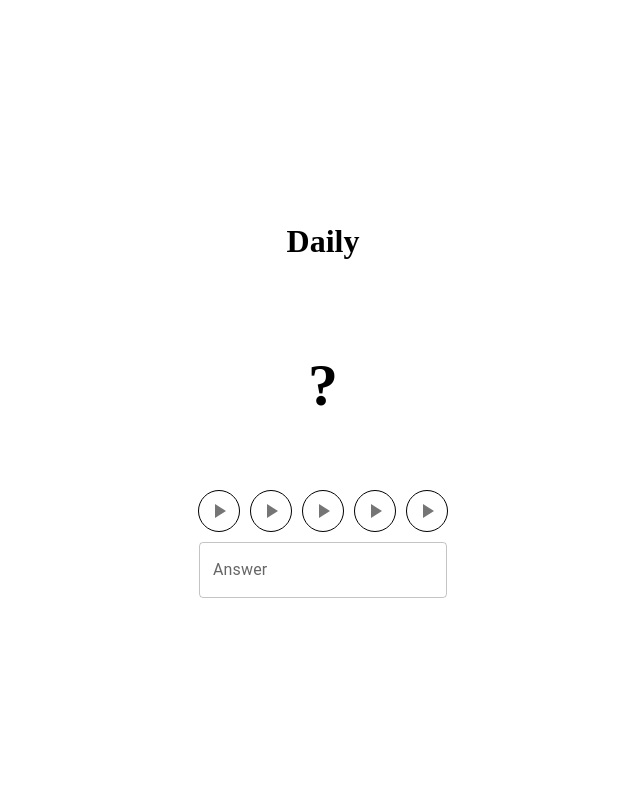
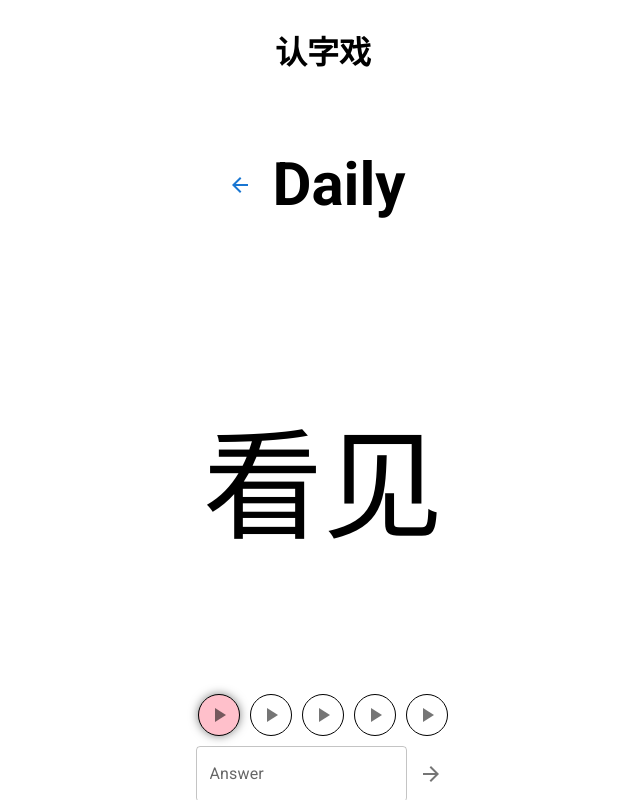
Before and after one commit to 8888q/hancheck, a React (Vite) app: page /hancheck/daily in a window 1280 px wide. Shown: the whole page, without its empty margins (317-957 px from the left). Built offline with nearby package versions, Linux system fonts and the light colour scheme.

Commit message:
General updates, prettification

```diff
--- a/index.html
+++ b/index.html
@@ -1,13 +1,28 @@
 <!doctype html>
 <html lang="en">
-  <head>
+
+<head>
     <meta charset="UTF-8" />
     <!-- <link rel="icon" type="image/svg+xml" href="/vite.svg" /> -->
     <meta name="viewport" content="width=device-width, initial-scale=1.0" />
+    <link rel="preconnect" href="https://fonts.googleapis.com">
+    <link rel="preconnect" href="https://fonts.gstatic.com" crossorigin>
+    <link href="https://fonts.googleapis.com/css2?family=Roboto:ital,wght@0,100..900;1,100..900&display=swap"
+        rel="stylesheet">
+    <link rel="preconnect" href="https://fonts.googleapis.com">
+    <link rel="preconnect" href="https://fonts.gstatic.com" crossorigin>
+    <link
+        href="https://fonts.googleapis.com/css2?family=Roboto:ital,wght@0,100..900;1,100..900&family=Rubik:ital,wght@0,300..900;1,300..900&display=swap"
+        rel="stylesheet">
+    <link rel="preconnect" href="https://fonts.googleapis.com">
+    <link rel="preconnect" href="https://fonts.gstatic.com" crossorigin>
+    <link href="https://fonts.googleapis.com/css2?family=Noto+Serif+SC:wght@200..900&display=swap" rel="stylesheet">
     <title>hancheck</title>
-  </head>
-  <body style="margin: 0; padding: 0;">
+</head>
+
+<body style="margin: 0; padding: 0;">
     <div id="root"></div>
     <script type="module" src="/src/main.tsx"></script>
-  </body>
+</body>
+
 </html>
--- a/package.json
+++ b/package.json
@@ -5,7 +5,7 @@
   "type": "module",
   "scripts": {
     "dev": "vite",
-    "build": "tsc -b && vite build",
+    "build": "tsc -b && vite build && shx cp dist/index.html dist/404.html",
     "lint": "eslint .",
     "preview": "vite preview"
   },
@@ -30,6 +30,7 @@
     "eslint-plugin-react-hooks": "^7.0.1",
     "eslint-plugin-react-refresh": "^0.4.24",
     "globals": "^16.5.0",
+    "shx": "^0.4.0",
     "typescript": "~5.9.3",
     "typescript-eslint": "^8.46.4",
     "vite": "^7.2.4"
--- a/src/App.tsx
+++ b/src/App.tsx
@@ -2,6 +2,8 @@
 import { BrowserRouter, Route, Routes } from 'react-router'
 import { Homepage } from './components/Homepage'
 import { Daily } from './components/Daily'
+import { Page } from './components/Page'
+import { Practice } from './components/Practice'
 
 function App() {
 //   const [count, setCount] = useState(0)
@@ -9,8 +11,11 @@ function App() {
   return (
     <BrowserRouter basename="/hancheck">
       <Routes>
-        <Route index element={<Homepage />} />
-        <Route path="/daily" element={<Daily />} />
+        <Route path="/" element={<Page />}>
+          <Route index element={<Homepage />} />
+          <Route path="/daily" element={<Daily />} />
+          <Route path="/practice/:difficulty" element={<Practice />} />
+        </Route>
       </Routes>
     </BrowserRouter>
   )
--- a/src/components/Daily.tsx
+++ b/src/components/Daily.tsx
@@ -1,12 +1,13 @@
 /** @jsxImportSource @emotion/react */
-import { useMemo, useRef, useState } from "react";
+import { useEffect, useMemo, useRef, useState, type InputEventHandler } from "react";
 import type { HSKWord } from "../lib/interfaces";
 import hsk_dict from "../lib/data.json";
 import seedrandom from "seedrandom";
 import { Difficulty } from "../lib/enums";
 import { Button, IconButton, TextField } from "@mui/material";
-import { PlayArrow } from "@mui/icons-material";
+import { ArrowForward, ArrowRight, PlayArrow } from "@mui/icons-material";
 import { DailyResults } from "./DailyResults";
+import { useHeaderData } from "./Page";
 
 function getSeed(): number {
     const now_num = (new Date()).getTime();
@@ -66,15 +67,32 @@ export function Daily() {
     const [difficulty, setDifficulty] = useState(Difficulty.Easy);
     const [state, setState] = useState(DailyState.Playing);
     const [currentWords, setCurrentWords] = useState<HSKWord[]>(easyWords);
-    const [selectedWord, setSelectedWord] = useState<HSKWord | null>(null);
+    const [selectedWord, setSelectedWord] = useState<HSKWord | null>(easyWords[0]);
     const [answerField, setAnswerField] = useState<string>("");
     const [roundAnswers, setRoundAnswers] = useState<(boolean | null)[]>([null, null, null, null, null]);
     const [allAnswers, setAllAnswers] = useState<string[][]>([["", "", "", "", ""], ["", "", "", "", ""], ["", "", "", "", ""]]);
     const answerFieldRef = useRef<HTMLInputElement>(null);
 
+    const { title, setTitle } = useHeaderData();
+    useEffect(() => {
+        if (state === DailyState.Playing) {
+            setTitle("Daily");
+        } else {
+            setTitle("Results");
+        }
+    }, [title,state]);
+
     const continueable = useMemo(() => {
         return roundAnswers.every(answer => answer !== null);
     }, [roundAnswers]);
+
+    function selectNextWord(prevIndex: number): number {
+        let nextWordIndex = prevIndex + 1;
+        while (nextWordIndex != prevIndex && roundAnswers[nextWordIndex] !== null) {
+            nextWordIndex = (nextWordIndex + 1) % 5;
+        }
+        return nextWordIndex;
+    }
 
     function handleAnswer(difficulty: Difficulty, index: number, answer: string) {
         if (!selectedWord) return;
@@ -84,31 +102,39 @@ export function Daily() {
         newAllAnswers[difficulty][index] = answer;
         setRoundAnswers(newRoundAnswers);
         setAllAnswers(newAllAnswers);
+        if(!newRoundAnswers.every(answer => answer !== null)) {
+            setSelectedWord(currentWords[selectNextWord(index)]);
+        } else {
             setSelectedWord(null);
+        }
         setAnswerField("");
     }
 
     function handleContinue() {
-        setSelectedWord(null);
         setAnswerField("");
         setRoundAnswers([null, null, null, null, null]);
         switch (difficulty) {
             case Difficulty.Easy:
                 setCurrentWords(mediumWords);
                 setDifficulty(Difficulty.Medium);
+                setSelectedWord(mediumWords[0]);
                 break;
             case Difficulty.Medium:
                 setCurrentWords(hardWords);
                 setDifficulty(Difficulty.Hard);
+                setSelectedWord(hardWords[0]);
                 break;
             case Difficulty.Hard:
                 setState(DailyState.Results);
                 break;
         }
+        setTimeout(() => {
+            answerFieldRef.current?.focus();
+        }, 100);
     }
 
     if (state === DailyState.Results) {
-        return <DailyResults allAnswers={allAnswers} easyWords={easyWords} mediumWords={mediumWords} hardWords={hardWords} />
+        return <DailyResults allAnswers={allAnswers} easyWords={easyWords} mediumWords={mediumWords} hardWords={hardWords} seed={seed} />
     }
 
     return (
@@ -116,16 +142,15 @@ export function Daily() {
             display: "flex",
             flexDirection: "column",
             alignItems: "center",
-            justifyContent: "center",
+            // justifyContent: "center",
             height: "100vh",
             width: "100vw",
             gap: "10px",
         }}>
-            <h1>Daily</h1>
             <p
+                className="han-display"
                 css={{
-                    fontSize: "60px",
-                    fontWeight: "bold",
+                    fontSize: "120px",
                 }}
             >
                 {selectedWord?.simplified ?? "?"}
@@ -137,18 +162,28 @@ export function Daily() {
             }}>
                 {
                     currentWords.map((word, index) => {
+                        let backgroundColor = "none";
+                        if (roundAnswers[index] === true) {
+                            backgroundColor = "rgb(121, 177, 90)";
+                        } else if (roundAnswers[index] === false) {
+                            backgroundColor = "rgb(210, 88, 66)";
+                        }
+                        if (selectedWord === word) {
+                            backgroundColor = "pink";
+                        }
                         return (
                             <IconButton
                                 key={word.simplified}
                                 sx={{
                                     border: "1px solid black",
-                                    backgroundColor: (roundAnswers[index] === true ? "green" : (roundAnswers[index] === false ? "red" : "none")),
+                                    backgroundColor: backgroundColor,
                                     cursor: (roundAnswers[index] !== null ? "default" : "pointer"),
                                     "&:hover": (roundAnswers[index] !== null ? {
                                         backgroundColor: (roundAnswers[index] === true ? "green" : (roundAnswers[index] === false ? "red" : "none")),
                                     } : {
                                         backgroundColor: "none",
                                     }),
+                                    boxShadow: selectedWord === word ? "0 0 10px 0 rgba(0, 0, 0, 0.5)" : "none",
                                 }}
                                 onClick={() => {
                                     if (roundAnswers[index] === null) {
@@ -164,11 +199,25 @@ export function Daily() {
                     })
                 }
             </div>
+            <div
+                css={{
+                    display: "flex",
+                    flexDirection: "row",
+                    gap: "4px",
+                    alignItems: "center",
+                }}
+            >
                 <TextField
                     id="answer-field"
                     label="Answer"
                     inputRef={answerFieldRef}
                     value={answerField}
+                    onBeforeInput={(event: React.InputEvent<HTMLInputElement>) => {
+                        if (event.data?.includes(" ")) {
+                            event.preventDefault();
+                            return;
+                        }
+                    }}
                     onChange={(event: React.ChangeEvent<HTMLInputElement>) => {
                         setAnswerField(event.target.value);
                     }}
@@ -181,6 +230,17 @@ export function Daily() {
                     }}
                     disabled={continueable}
                 />
+                <IconButton
+                    onClick={() => {
+                        if (selectedWord) {
+                            handleAnswer(difficulty, currentWords.indexOf(selectedWord), answerField);
+                        }
+                    }}
+                    disabled={!selectedWord}
+                >
+                    <ArrowForward />
+                </IconButton>
+            </div>
             {
                 continueable &&
                 <Button
--- /dev/null
+++ b/src/components/Header.tsx
@@ -0,0 +1,56 @@
+/** @jsxImportSource @emotion/react */
+
+import { ArrowBack } from "@mui/icons-material";
+import { Button } from "@mui/material";
+import { useLocation, useNavigate } from "react-router";
+import { useHeaderData } from "./Page";
+
+export function Header() {
+    const { title } = useHeaderData();
+    const currentPath = useLocation().pathname;
+    const navigate = useNavigate();
+
+    return (
+        <div
+            css={{
+                width: "100vw",
+                display: "flex",
+                flexDirection: "column",
+                alignItems: "center",
+                justifyContent: "center",
+            }}
+        >
+            <h2>
+                认字戏
+            </h2>
+            <div css={{
+                display: "flex",
+                flexDirection: "row",
+                alignItems: "center",
+                justifyContent: "center",
+                // border: "1px solid red",
+                padding: "10px",
+            }}>
+                {
+                    currentPath !== "/" ? (
+                        <Button onClick={() => {
+                            navigate(-1);
+                        }}>
+                            <ArrowBack />
+                        </Button>
+                    ) : null
+                }
+                <h1>{title}</h1>
+                {
+                    currentPath !== "/" ? (
+                        <div
+                            css={{
+                                width: "2em"
+                            }}
+                        />
+                    ) : null
+                }
+            </div>
+        </div>
+    );
+}
--- a/src/components/Homepage.tsx
+++ b/src/components/Homepage.tsx
@@ -1,13 +1,19 @@
 /** @jsxImportSource @emotion/react */
 import { Button, Radio, RadioGroup, FormControlLabel, FormControl, FormLabel } from "@mui/material";
 import { useNavigate } from "react-router";
-import { useState } from "react";
+import { useEffect, useState } from "react";
 import { CalendarMonth, FitnessCenter } from "@mui/icons-material";
 import { Difficulty } from "../lib/enums";
+import { useHeaderData } from "./Page";
 
 export function Homepage() {
+    const { title, setTitle } = useHeaderData();
     const navigate = useNavigate();
     const [difficulty, setDifficulty] = useState(Difficulty.Easy);
+
+    useEffect(() => {
+        setTitle("HanCheck");
+    }, [title,]);
 
     return (
         <div
@@ -15,23 +21,30 @@ export function Homepage() {
                 display: "flex",
                 flexDirection: "column",
                 alignItems: "center",
-            justifyContent: "center",
                 height: "100vh",
                 width: "100vw",
                 gap: "10px",
             }}
         >
-            <h1>HanCheck</h1>
-            <Button variant="contained" color="primary" onClick={() => {
+            <Button endIcon={<CalendarMonth />} variant="contained" color="primary" onClick={() => {
                 navigate("/daily");
             }}>
                 play the daily
-                <CalendarMonth />
+            </Button>
+            <br />
+            <Button variant="contained" color="primary" onClick={() => {
+                navigate("/practice");
+            }}
+                disabled={true}
+                endIcon={<FitnessCenter />}
+            >
+                practice
+                (Coming Soon)
             </Button>
             <FormControl>
-                <FormLabel id="demo-radio-buttons-group-label">Difficulty</FormLabel>
+                <FormLabel id="difficulty-label">Difficulty</FormLabel>
                 <RadioGroup
-                    aria-labelledby="demo-radio-buttons-group-label"
+                    row
                     defaultValue={Difficulty.Easy}
                     name="difficulty"
                     value={difficulty}
@@ -42,15 +55,6 @@ export function Homepage() {
                     <FormControlLabel value={Difficulty.Hard} control={<Radio />} label="Hard" />
                 </RadioGroup>
             </FormControl>
-            <Button variant="contained" color="primary" onClick={() => {
-                navigate("/practice");
-            }}
-            disabled={true}
-            >
-                practice
-                <FitnessCenter />
-                (Coming Soon)
-            </Button>
         </div>
     )
 }
--- /dev/null
+++ b/src/components/Page.tsx
@@ -0,0 +1,42 @@
+/** @jsxImportSource @emotion/react */
+import { Outlet } from "react-router";
+import { Header } from "./Header";
+import { createContext, useContext, useState } from "react";
+
+interface HeaderData {
+    title: string;
+    setTitle: (title: string) => void;
+}
+
+const HeaderContext = createContext<HeaderData>({
+    title: "HanCheck",
+    setTitle: () => {},
+});
+
+export function useHeaderData() {
+    return useContext(HeaderContext);
+}
+
+export function Page() {
+    const [title, setTitle] = useState<string>("HanCheck");
+    return (
+        <>
+            <HeaderContext.Provider value={{
+                title: title,
+                setTitle: setTitle,
+            }}>
+                <div css={{
+                    height: "100vh",
+                    width: "100vw",
+                    overflow: "clip",
+                    display: "flex",
+                    flexDirection: "column",
+                    // backgroundColor: "theme.page",
+                }}>
+                    <Header />
+                    <Outlet />
+                </div>
+            </HeaderContext.Provider>
+        </>
+    );
+}
--- /dev/null
+++ b/src/components/Practice.tsx
@@ -0,0 +1,33 @@
+/** @jsxImportSource @emotion/react */
+
+import { useNavigate, useParams } from "react-router";
+import { Difficulty } from "../lib/enums";
+
+export function Practice() {
+    const { difficultyParam } = useParams();
+    const navigate = useNavigate();
+    if (!difficultyParam || (difficultyParam !== "easy" && difficultyParam !== "medium" && difficultyParam !== "hard")) {
+        navigate("/");
+        return null;
+    }
+    let difficulty: Difficulty;
+    switch (difficultyParam) {
+        case "easy":
+            difficulty = Difficulty.Easy;
+            break;
+        case "medium":
+            difficulty = Difficulty.Medium;
+            break;
+        case "hard":
+            difficulty = Difficulty.Hard;
+            break;
+        default:
+            difficulty = Difficulty.Easy;
+            break;
+    }
+    return (
+        <div>
+            <h1>Practice</h1>
+        </div>
+    );
+}
--- /dev/null
+++ b/src/main.css
@@ -0,0 +1,34 @@
+p {
+    font-family: 'Roboto', sans-serif;
+}
+
+h1 {
+    font-family: 'Roboto', sans-serif;
+    font-size: 60px;
+    text-align: center;
+}
+
+h2 {
+    font-family: 'Roboto', sans-serif;
+    font-size: 32px;
+}
+
+h3 {
+    font-family: 'Roboto', sans-serif;
+}
+
+h4 {
+    font-family: 'Roboto', sans-serif;
+}
+
+table {
+    border-spacing: 2em 2px;
+}
+
+td {
+    font-family: 'Roboto', sans-serif;
+}
+
+.han-display {
+    font-family: 'Noto Serif SC', serif;
+}
--- a/src/main.tsx
+++ b/src/main.tsx
@@ -1,3 +1,4 @@
+import './main.css';
 import { StrictMode } from 'react'
 import { createRoot } from 'react-dom/client'
 import App from './App.tsx'
```
Also changed, not shown: src/components/DailyResults.tsx (+45 -14 lines), 1 other file (tests, documents, lock files or other folders). Lines whose indentation alone changed are shown as unchanged.
